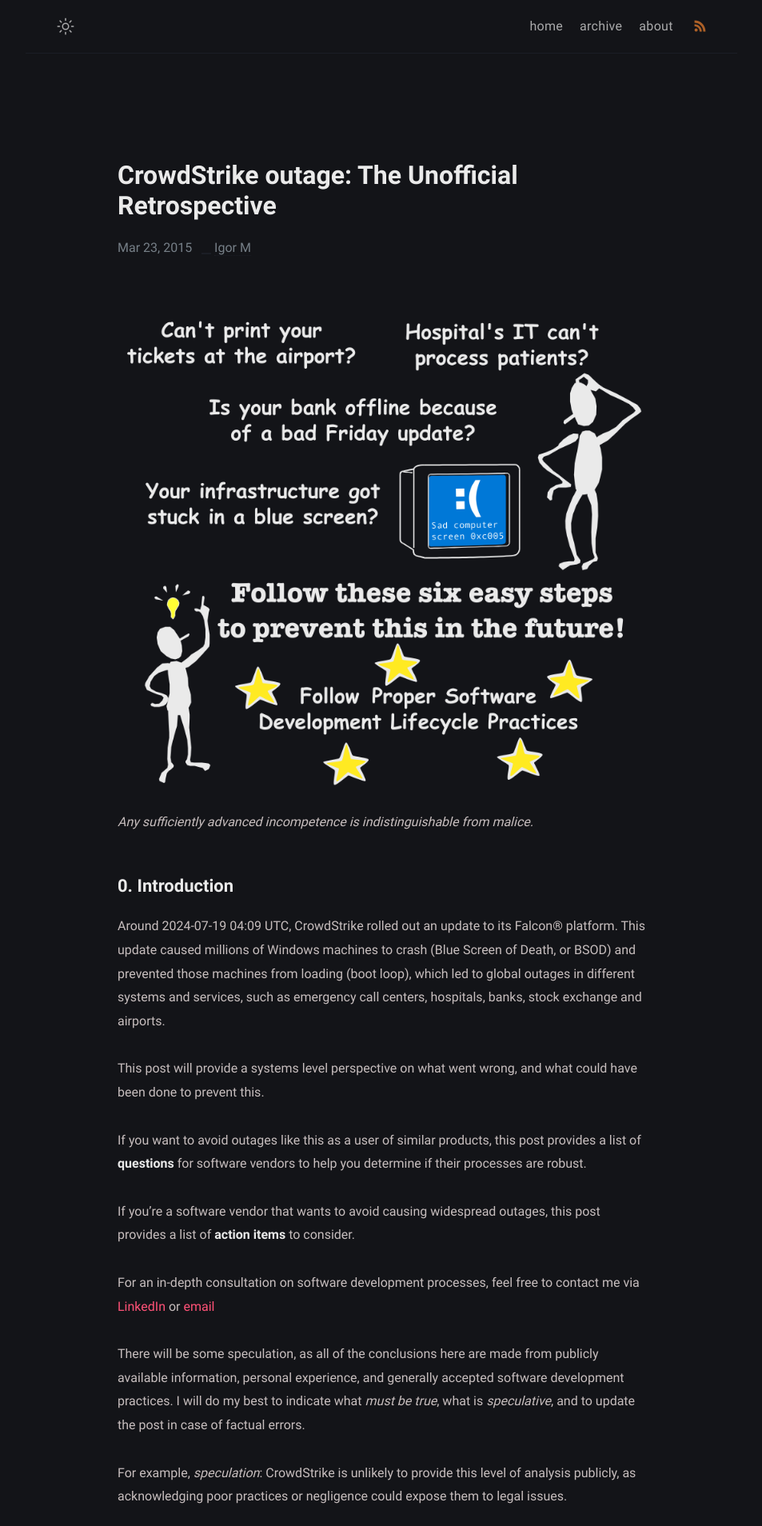
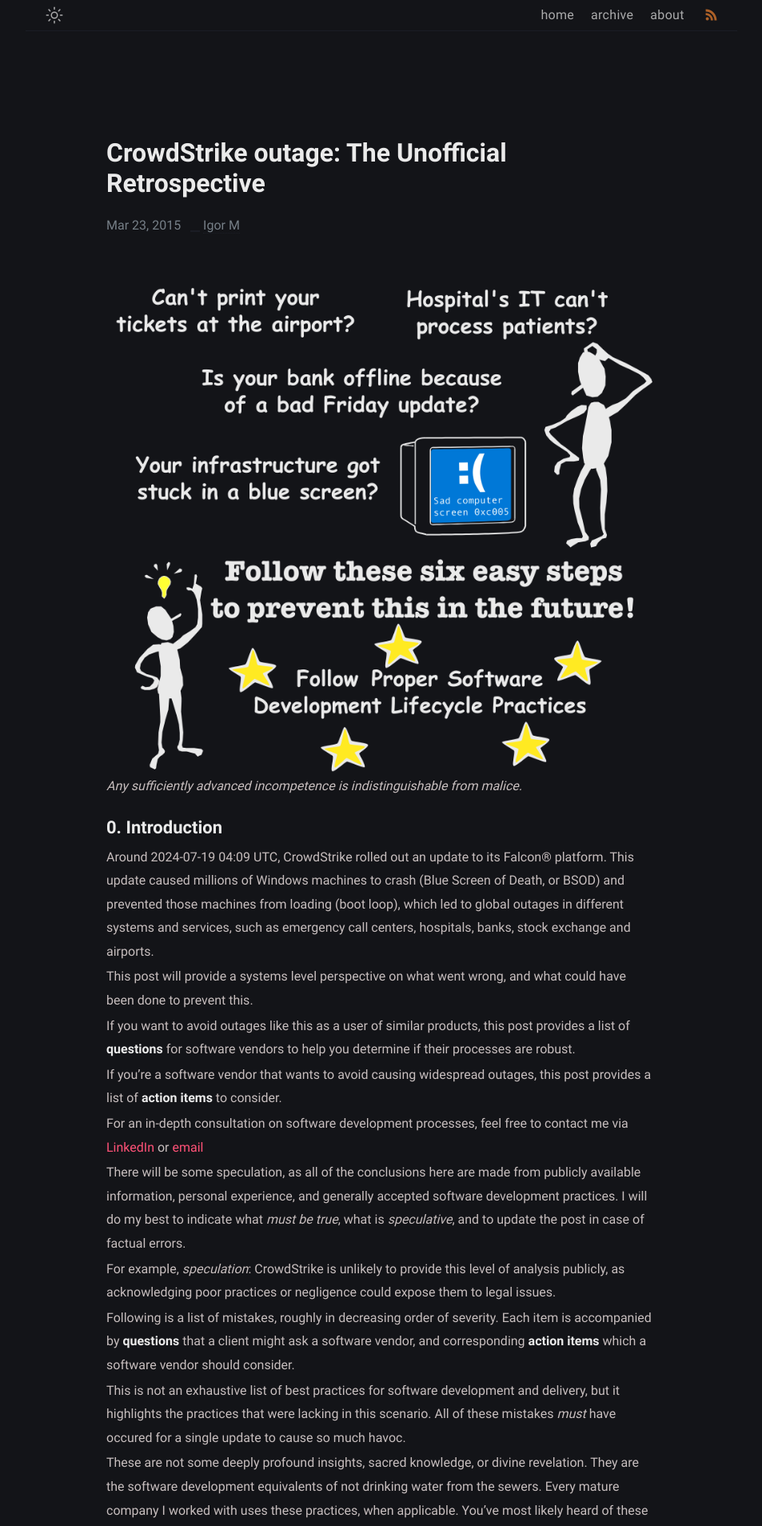
Before and after one commit to imlvts/imlvts.github.io, a Jekyll site: the page built from _posts/2024-07-21-clownstruck.md, in a window 1280 px wide. Shown: the top 1908 px of the page at 80% size, without its empty margins (163-1116 px from the left). Built offline with Jekyll 4.4.1, drawn with Linux system fonts in a browser that asks for light colours; some of the changed text lies outside the part shown.

Commit message:
style adj

```diff
--- a/_includes/footer.html
+++ b/_includes/footer.html
@@ -1,6 +1,6 @@
 <footer class="footer">
-  <a class="footer_item" href="/thanks">ack.</a>
-  <a class="footer_item" href="javascript::void(0)">resume</a>
+  <!--<a class="footer_item" href="/thanks">ack.</a>-->
+  <a class="footer_item" href="/cv/">CV</a>
   <a class="footer_item" href="/feed.xml">rss</a>
   <span class="footer_item">&copy; {{ site.time | date: "%Y" }}</span>
   <small class="footer_copyright">
--- a/_posts/2024-07-21-clownstruck.md
+++ b/_posts/2024-07-21-clownstruck.md
@@ -70,8 +70,8 @@
 
 A real-time antivirus is unique because it needs to:
 
-1) ... integrate into the OS at a level that allows it to respond to malicious attacks as quickly as possible.
-2) ... have an up-to-date database of attack patterns and malware signatures.
+1. ... integrate into the OS at a level that allows it to respond to malicious attacks as quickly as possible.
+2. ... have an up-to-date database of attack patterns and malware signatures.
 
 There is an inherent tension between the need for quick threat response and maintaining system stability.
 Even in this situation, the end-user still must have the final say in the update process,
--- a/_sass/klise/_base.scss
+++ b/_sass/klise/_base.scss
@@ -258,7 +258,6 @@
 blockquote {
   color: $gray;
   font-style: italic;
-  text-align: center;
   opacity: 0.9;
   border-top: 1px solid $light;
   border-bottom: 1px solid $light;
--- a/_sass/main.scss
+++ b/_sass/main.scss
@@ -39,7 +39,7 @@
 $narrow-size: 720px;
 
 // Padding unit
-$spacing-full: 30px;
+$spacing-full: 16px;
 $spacing-half: $spacing-full / 2;
 
 // State of devices
```
